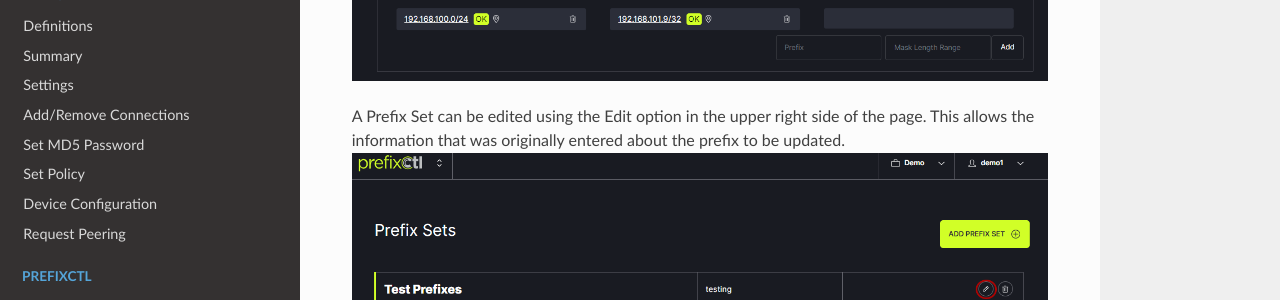
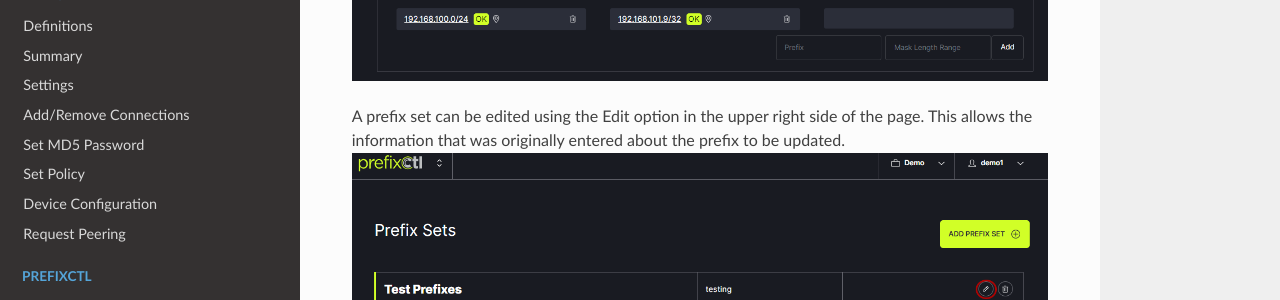
Before and after one commit to fullctl/docs.fullctl.com, an MkDocs documentation site: the page built from docs/prefixctl/Settings.md, in a window 1280 px wide and 1157 px high. Shown: the part 481-781 px from the top of the window. Built offline with MkDocs 1.6.1, drawn with Linux system fonts in a browser that asks for light colours; nearby versions of some CDN libraries.

```diff
--- a/docs/prefixctl/Settings.md
+++ b/docs/prefixctl/Settings.md
@@ -4,5 +4,5 @@ Use the arrow next to Show/Edit/Add Prefixes to view the prefix sets. When the c
    ![](img/showprefix.png)
 
 
-A Prefix Set can be edited using the Edit option in the upper right side of the page. This allows the information that was originally entered about the prefix to be updated.
+A prefix set can be edited using the Edit option in the upper right side of the page. This allows the information that was originally entered about the prefix to be updated.
    ![](img/edit.png)
```
